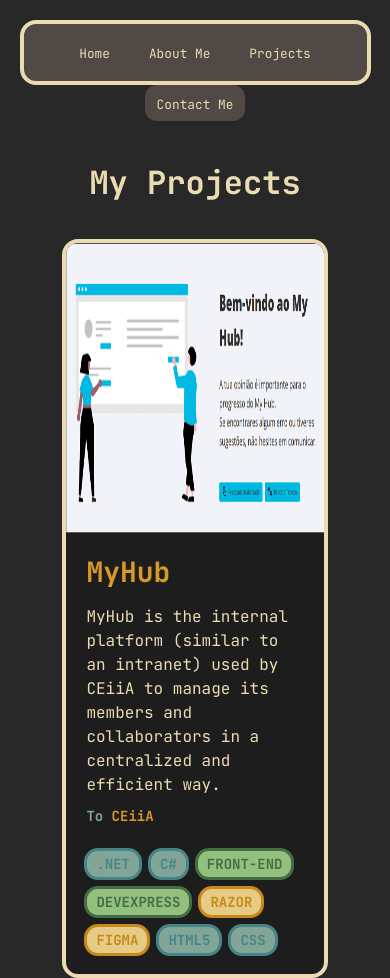
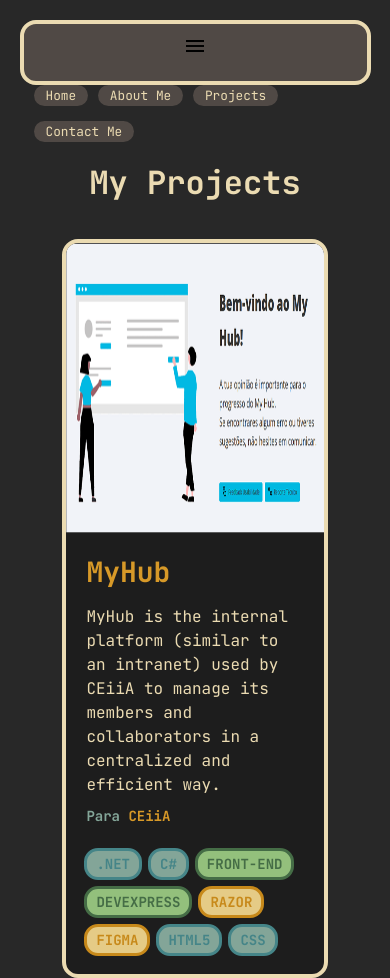
Before and after one commit to adrxLV/portfolio, a website: page Projects.html in a window 390 px wide. Shown: the top 978 px of the page. Drawn offline with Linux system fonts and the light colour scheme.

Commit message:
Update Projects.html
Mobile SupportMobile Support

```diff
--- a/Projects.html
+++ b/Projects.html
@@ -5,15 +5,21 @@
     <link rel="stylesheet" href="styles.css">
     <meta name="viewport" content="width=device-width, initial-scale=1.0">
     <title>Projects | Portfolio</title>
+    <link href="https://fonts.googleapis.com/icon?family=Material+Icons" rel="stylesheet">
     <script src="index.js"></script>
 </head>
 <body>
     <div class="nav-wrapper">
         <nav class="navbar">
-        <a href="index.html" class="nav-link">Home</a>
-        <a href="about.html" class="nav-link">About Me</a>
-        <a href="Projects.html" class="nav-link">Projects</a>
-        <a href="Contact.html" class="nav-link">Contact Me</a>
+            <div class="menu-icon">
+                <span class="material-icons">menu</span>
+            </div>
+            <div class="nav-links">
+                <a href="index.html" class="nav-link">Home</a>
+                <a href="about.html" class="nav-link">About Me</a>
+                <a href="Projects.html" class="nav-link">Projects</a>
+                <a href="Contact.html" class="nav-link">Contact Me</a>
+            </div>
         </nav>
     </div>
 
@@ -30,7 +36,7 @@
                         <h3 class="project-title">MyHub</h3>
                     </div>
                     <p class="project-description">MyHub is the internal platform (similar to an intranet) used by CEiiA to manage its members and collaborators in a centralized and efficient way.</p>
-                    <div class="project-client">To <span class="highlight">CEiiA</span></div>
+                    <div class="project-client">Para <span class="highlight">CEiiA</span></div>
                     <div class="project-tags">
                         <span class="tech-item blue">.NET</span>
                         <span class="tech-item blue">C#</span>
```
